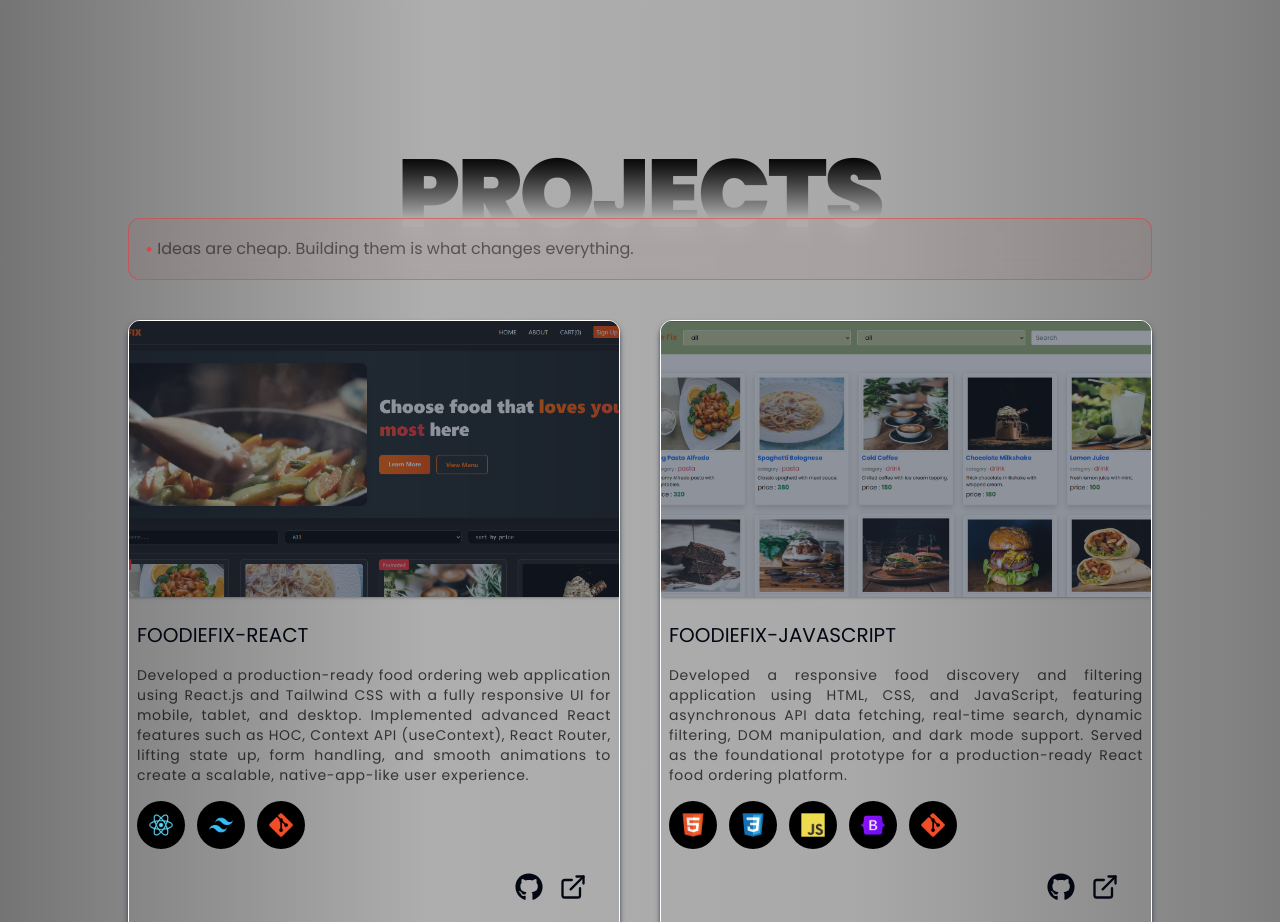
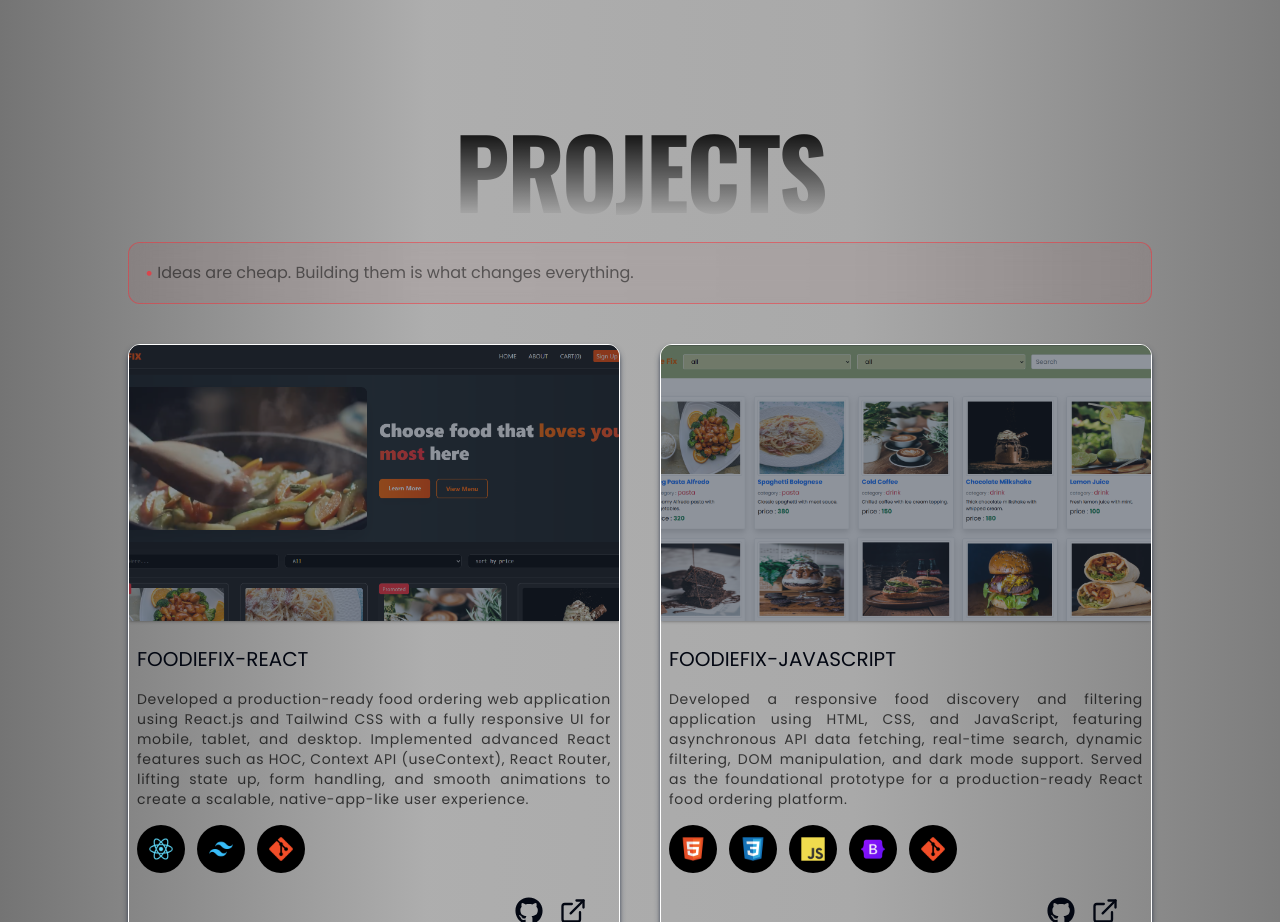
Before and after one commit to veeru-10/myPortfolioUsingReact, a React (Vite) app: page / in a window 1280 px wide. Shown: the part 1520-2442 px from the top of the page. Built offline with nearby package versions, Linux system fonts and the light colour scheme; a web font is replaced by a local one.

Commit message:
change font for project title!! different visibility in vercel and local

```diff
--- a/src/components/About.jsx
+++ b/src/components/About.jsx
@@ -4,7 +4,7 @@ const About = () => {
     <>
       <div id="about" className="max-w-5xl relative mx-4 lg:mx-auto space-y-10 my-10">
         <div className="">
-          <h1 className="text-6xl lg:text-8xl uppercase font-black tracking-tight bg-gradient-to-b from-black via-black/50 to-transparent dark:bg-gradient-to-b dark:from-white dark:via-white/50 to-transparent bg-clip-text text-transparent leading-none text-center select-none pointer-events-none font-oswald">About Me</h1>
+          <h1 className="text-6xl lg:text-8xl uppercase font-black tracking-tight bg-gradient-to-b from-black via-black/50 to-transparent dark:bg-gradient-to-b dark:from-white dark:via-white/30 dark:to-transparent bg-clip-text text-transparent leading-none text-center select-none pointer-events-none font-oswald">About Me</h1>
         </div>
         <p className="tracking-wider lg:text-xl text-justify">
           My name is <strong className="font-medium underline decoration-[#0a3b0d] dark:decoration-[#0ec21a] decoration-2 underline-offset-2">Veeranjini</strong> - I'm an aspiring full-stack developer. I have a strong foundation in web technologies such as HTML, CSS, JS, and React, alongside CSS frameworks like Bootstrap and TailwindCSS. I am currently focusing on backend development and actively learning technologies such as Node.js, Express, and MongoDB. During my academic journey, I primarily worked on simple frontend projects and built a strong foundation in core CS fundamentals. <br /> <br />
--- a/src/components/Projects.jsx
+++ b/src/components/Projects.jsx
@@ -6,8 +6,8 @@ const Projects = () => {
   return (
     <>
       <section className="relative max-w-5xl mx-4 lg:mx-auto my-40">
-        <div className="z-0 translate-y-3.5 lg:translate-y-6 ">
-          <h1 id="projects" className="text-6xl lg:text-8xl uppercase font-black tracking-tight bg-gradient-to-b from-black to-white/95 dark:bg-gradient-to-b dark:from-white dark:via-white/50 dark:to-black bg-clip-text text-transparent leading-none text-center select-none pointer-events-none">Projects</h1>
+        <div className="font-oswald ">
+          <h1 id="projects" className="text-6xl lg:text-8xl uppercase font-black tracking-tight bg-gradient-to-b from-black via-black/50 to-transparent dark:bg-gradient-to-b dark:from-white dark:via-white/30 to-transparent bg-clip-text text-transparent leading-none text-center select-none pointer-events-none mb-6">Projects</h1>
         </div>
         <section className="relative z-10 ">
           <div className="mb-10 space-y-10">
```
